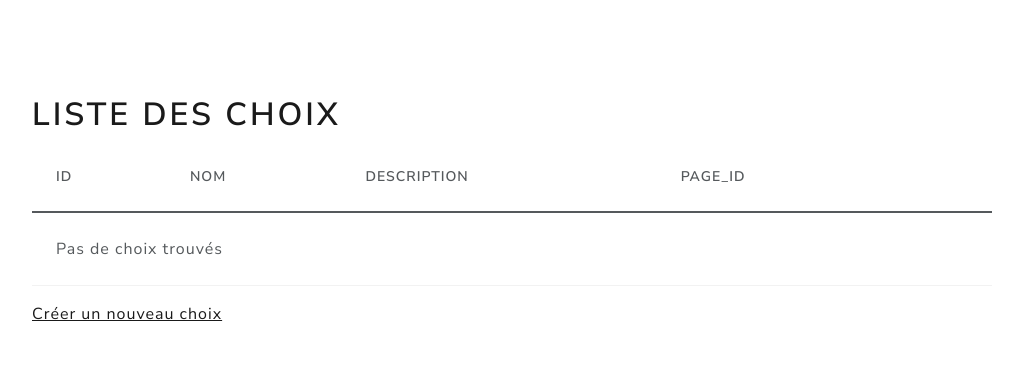
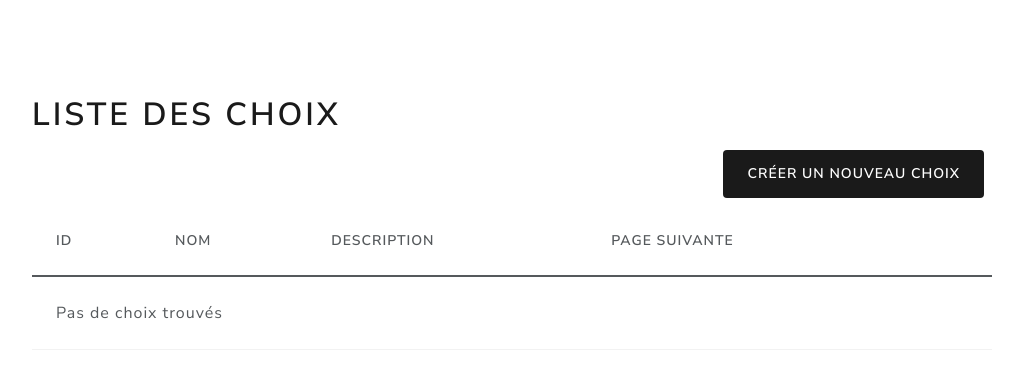
Before and after one commit to Xavier-Prado/ostory, a Symfony app: template templates/choice/index.html.twig in a window 1280 px wide. Shown: the part 92-481 px from the top of the page, without its empty margins (128-1151 px from the left). Run offline with Twig, Linux system fonts and the light colour scheme; the template is opened without the code that fills it, so the values that code supplies are empty; some libraries are stand-ins or nearby versions.

Commit message:
add color button backoffice crud choice

```diff
--- a/templates/choice/_delete_form.html.twig
+++ b/templates/choice/_delete_form.html.twig
@@ -1,4 +1,4 @@
 <form method="post" action="{{ path('app_choice_delete', {'id': choice.id}) }}" onsubmit="return confirm('Are you sure you want to delete this item?');">
     <input type="hidden" name="_token" value="{{ csrf_token('delete' ~ choice.id) }}">
-    <button class="btn btn-danger float-right">Supprimer</button>
+    <button class="btn btn-danger col-2 m-1">Supprimer</button>
 </form>
--- a/templates/choice/_form.html.twig
+++ b/templates/choice/_form.html.twig
@@ -1,4 +1,4 @@
 {{ form_start(form) }}
     {{ form_widget(form) }}
-    <button class="btn btn-primary">{{ button_label|default('Valider') }}</button>
+    <button class="btn btn-primary col-2 m-1">{{ button_label|default('Valider') }}</button>
 {{ form_end(form) }}
--- a/templates/choice/edit.html.twig
+++ b/templates/choice/edit.html.twig
@@ -5,13 +5,15 @@
 {% block body %}
 <div class="my-5 py-5">
     <div class="col-lg-6 mx-auto">
+    <a class="btn btn-info m-1 float-end" href="{{ path('app_choice_index') }}">Revenir à la liste</a>
+
     <h1>Modifier un choix</h1>
 
     {{ include('choice/_form.html.twig', {'button_label': 'Update'}) }}
 
-    <a href="{{ path('app_choice_index') }}">Revenir à la liste</a>
+    {{ include('choice/_delete_form.html.twig') }}
 
-    {{ include('choice/_delete_form.html.twig') }}
+
     </div>
 </div>
 {% endblock %}
--- a/templates/choice/index.html.twig
+++ b/templates/choice/index.html.twig
@@ -6,14 +6,15 @@
 <div class="my-5 py-5">
     <div class="col-lg-9 mx-auto">
     <h1>Liste des choix</h1>
+    <a class="btn btn-primary float-end m-2"href="{{ path('app_choice_new') }}">Créer un nouveau choix</a>
 
-    <table class="table">
+    <table class="table table-hover">
         <thead>
             <tr>
                 <th>Id</th>
                 <th>Nom</th>
                 <th>Description</th>
-                <th>Page_id</th>
+                <th>Page suivante</th>
                 <th></th>
             </tr>
         </thead>
@@ -25,8 +26,10 @@
                 <td>{{ choice.description }}</td>
                 <td>{{ choice.pageId }}</td>
                 <td>
-                    <a href="{{ path('app_choice_show', {'id': choice.id}) }}">Voir</a>
-                    <a href="{{ path('app_choice_edit', {'id': choice.id}) }}">Modifier</a>
+                <div class="btn-group-vertical">
+                    <a class="btn btn-info m-1" href="{{ path('app_choice_show', {'id': choice.id}) }}">Voir</a>
+                    <a class="btn btn-warning m-1"href="{{ path('app_choice_edit', {'id': choice.id}) }}">Modifier</a>
+                </div>
                 </td>
             </tr>
         {% else %}
@@ -37,7 +40,6 @@
         </tbody>
     </table>
 
-    <a href="{{ path('app_choice_new') }}">Créer un nouveau choix</a>
     </div>
 </div>
 {% endblock %}
--- a/templates/choice/new.html.twig
+++ b/templates/choice/new.html.twig
@@ -5,11 +5,13 @@
 {% block body %}
 <div class="my-5 py-5">
     <div class="col-lg-6 mx-auto">
+    <a class="btn btn-info m-1 float-end" href="{{ path('app_choice_index') }}">Revenir à la liste</a>
+
     <h1>Ajouter un choix</h1>
 
     {{ include('choice/_form.html.twig') }}
 
-    <a href="{{ path('app_choice_index') }}">Revenir à la liste</a>
+
     </div>
 </div>
 {% endblock %}
--- a/templates/page/_delete_form.html.twig
+++ b/templates/page/_delete_form.html.twig
@@ -1,5 +1,5 @@
 <form method="post" action="{{ path('app_page_delete', {'id': page.id}) }}" onsubmit="return confirm('Are you sure you want to delete this item?');">
     <input type="hidden" name="_token" value="{{ csrf_token('delete' ~ page.id) }}">
-        <button class="btn btn-danger float-right">Supprimer</button>
+        <button class="btn btn-danger float-end">Supprimer</button>
 
 </form>
--- a/templates/story/_delete_form.html.twig
+++ b/templates/story/_delete_form.html.twig
@@ -1,4 +1,4 @@
 <form method="post" action="{{ path('app_story_delete', {'id': story.id}) }}" onsubmit="return confirm('Are you sure you want to delete this item?');">
     <input type="hidden" name="_token" value="{{ csrf_token('delete' ~ story.id) }}">
-    <button class="btn btn-danger float-right">Supprimer</button>
+    <button class="btn btn-danger float-end">Supprimer</button>
 </form>
```
Also changed, not shown: templates/choice/show.html.twig (+5 -3 lines).
